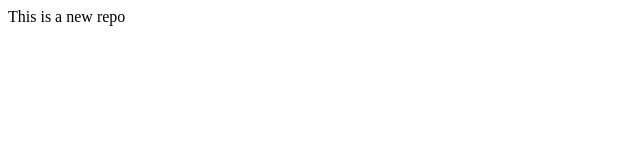
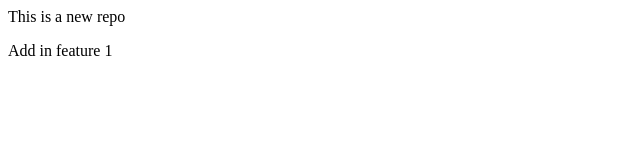
Before and after one commit to Udit69692580/LocalRepo, a plain HTML site: page index.html in a window 1280 px wide. Shown: the full height of the page, 0-640 px from the left. Drawn offline with Linux system fonts and the light colour scheme.

Commit message:
Add new feature

```diff
--- a/index.html
+++ b/index.html
@@ -1 +1,2 @@
 <p>This is a new repo</p>
+<p>Add in feature 1</p>
```
